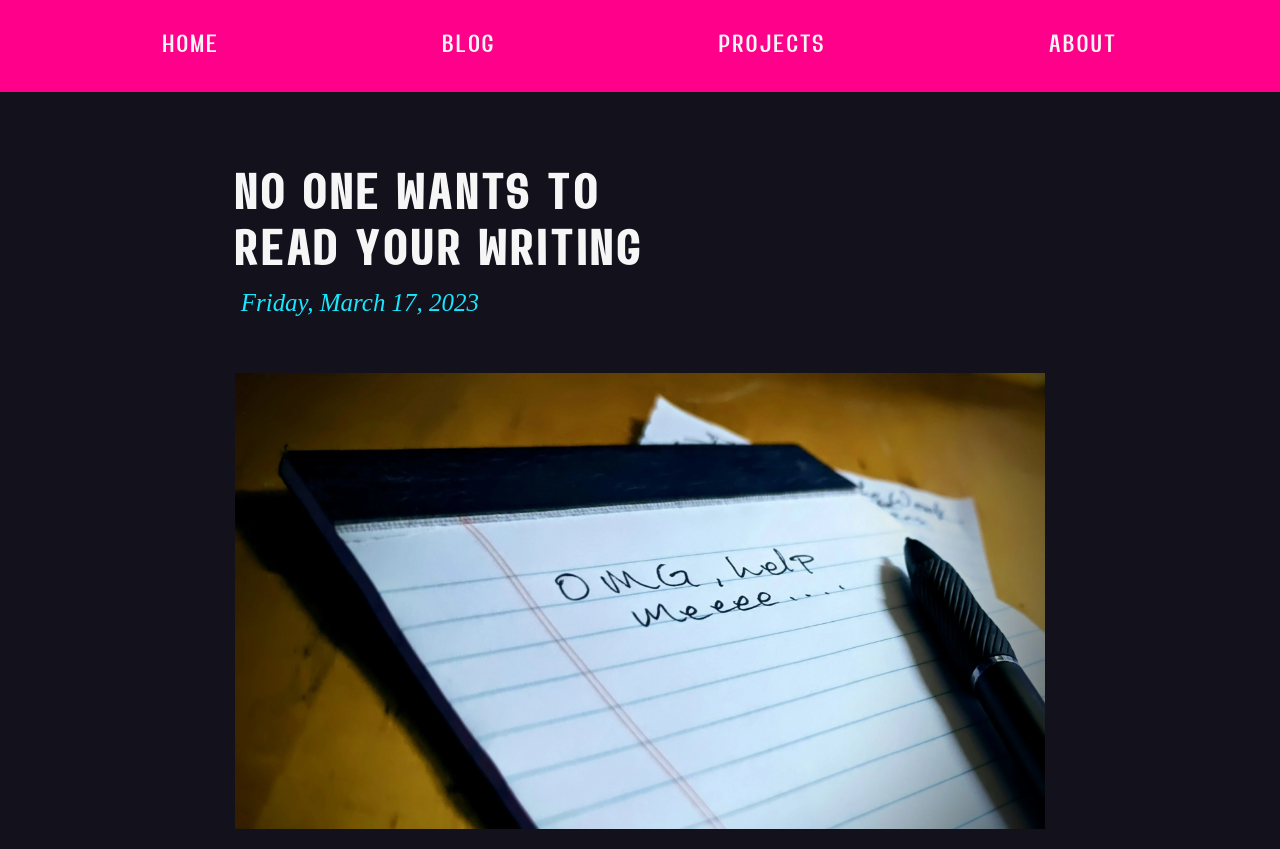
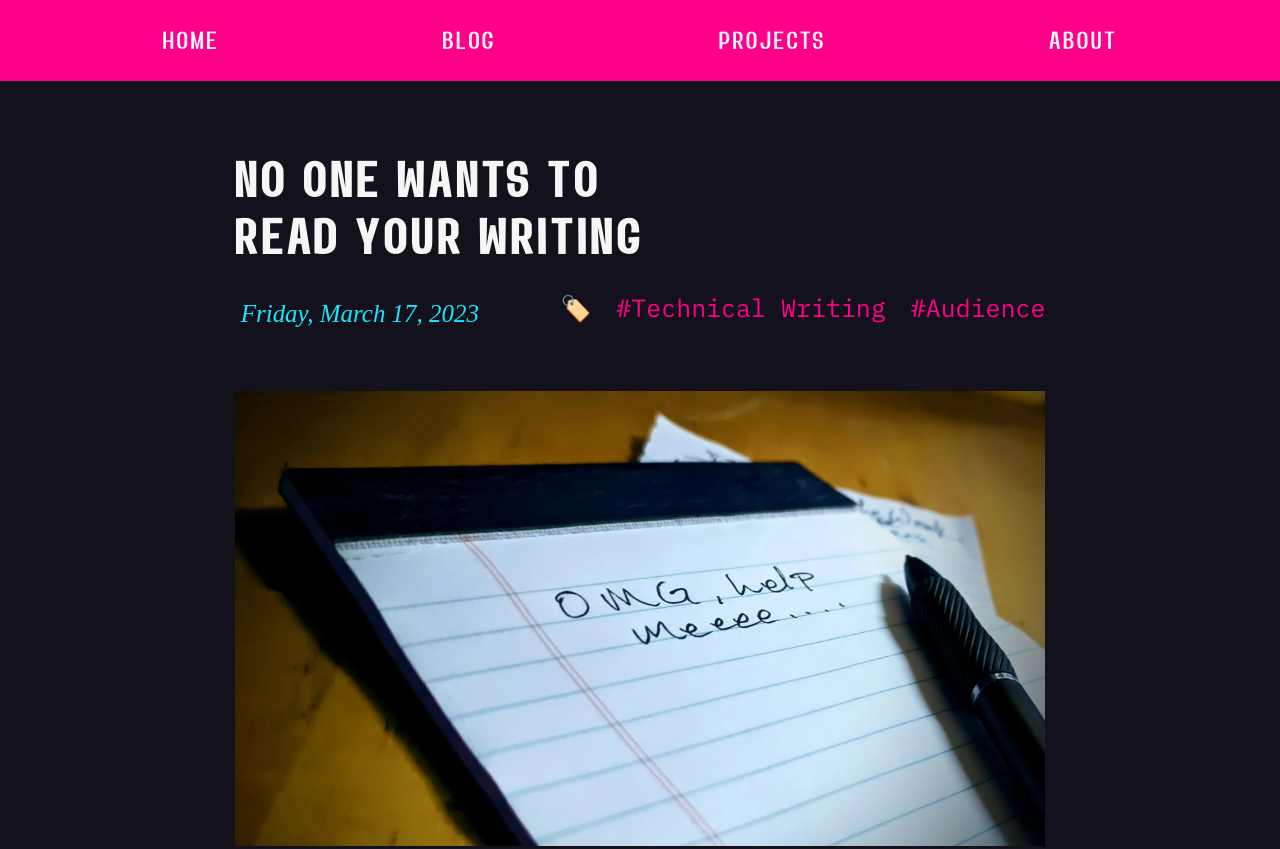
Before and after one commit to nemo-omen/jeffcaldwell.is-astro, an Astro site: page /blog/no-one-wants-to-read-your-writing in a window 1280 px wide. Shown: the top 849 px of the page. Built offline with nearby package versions, Linux system fonts and the light colour scheme; Astro itself is replaced by a stand-in of ours; some packages are replaced by stand-ins of ours.

Commit message:
Add tags

```diff
--- a/src/components/ArticlePreview.astro
+++ b/src/components/ArticlePreview.astro
@@ -25,9 +25,11 @@ const firstClass = isFirst ? 'first' : '';
     </a>
 
     <div class="preview-content">
-      <a href={href}>
-        <h2>{title}</h2>
-      </a>
+      <h2>
+        <a href={href}>
+            {title}
+        </a>
+      </h2>
       <p>{summary} <a href={href}>Read more</a></p>
     </div>
   </article>
@@ -46,6 +48,19 @@ const firstClass = isFirst ? 'first' : '';
     object-fit: cover;
   }
 
+  a {
+    display: inline-block;
+  }
+
+  /* a { */
+  /*   outline-color: var(--transparent); */
+  /*   transotion: outline-color 0.2s ease-in-out; */
+  /* } */
+  /**/
+  /* a:focus { */
+  /*   outline-color: var(--secondary); */
+  /* } */
+
   @media(min-width: 48rem) {
     article {
       grid-template-columns: 2fr 3fr;
--- a/src/components/Header.astro
+++ b/src/components/Header.astro
@@ -49,6 +49,10 @@ const current = Astro.url.pathname;
   }
 
   nav a {
+    display: flex;
+    justify-content: center;
+    align-items: center;
+    line-height: 1;
     font-size: var(--size-0);
     color: currentColor;
     text-decoration-color: transparent;
@@ -58,7 +62,7 @@ const current = Astro.url.pathname;
                 outline-color 0.2s ease-in-out;
     font-family: 'Sunscy';
     letter-spacing: 0.1em;
-    padding: 0 0.25em;
+    padding: 0.25em 0.25em 0 0.25em;
   }
 
   nav a:hover,
--- a/src/content/projects/one.md
+++ b/src/content/projects/one.md
@@ -5,6 +5,7 @@ date: 2023-03-23
 image:
   src: writingfeature
   alt: A nice picture of a grackle
+tags: ['Test', 'Grackle']
 draft: true
 ---
 
--- a/src/css/style.css
+++ b/src/css/style.css
@@ -90,8 +90,6 @@ code {
   font-family: var(--mono) monospace;
 }
 
-
-
 a {
   color: currentColor;
   transition: color 0.2s ease-in-out;
@@ -100,6 +98,7 @@ a {
   text-underline-offset: 0.3ex;
   text-decoration-color: var(--secondary);
   outline-color: transparent;
+  outline-width: 0.3ex;
   transition: text-underline-offset 0.2s ease-in-out,
               text-decoration-color 0.2s ease-in-out,
               outline-color 0.2s ease-in-out;
@@ -111,7 +110,6 @@ a:hover,
 a:focus {
   text-underline-offset: 0.7ex;
   text-decoration-color: transparent;
-  outline-color: var(--secondary);
 }
 
 :focus {
@@ -291,7 +289,10 @@ code:not(pre>code){
   #skip {
     top: 0;
     left: var(--size-1);
-    /* transform: translateX(-50%); */
+    display: flex;
+    justify-content: center;
+    align-items: center;
+    line-height: 1;
     transition: transform 0.3s ease-out;
     font-size: var(--size-500);
     font-family: 'Noto Sans', system-ui, sans-serif;
@@ -299,10 +300,29 @@ code:not(pre>code){
     padding: 0.125em 0.25em;
     background: var(--primary);
     text-decoration: none;
+    overflow: hidden;
   }
 
   #skip:focus {
    transform: translate(0, var(--size-0));
+  }
+
+  .taglist {
+    font-family: var(--mono);
+    display: flex;
+    justify-content: flex-start;
+    gap: 1em;
+  }
+
+  .tag {
+    text-decoration: none;
+    transition: color 0.2s ease-in-out, outline-color 0.2s ease-in-out;
+    color: var(--primary);
+  }
+
+  .tag:hover,
+  .tag:focus {
+    color: var(--secondary);
   }
 
 @media(min-width: 48rem) {
@@ -335,4 +355,13 @@ code:not(pre>code){
   :is(h1, h2, h3) + * {
     --flow-space: var(--size--1);
   }
+
+  .post-meta {
+    display: flex;
+    justify-content: space-between;
+  }
+
+  .taglist {
+    justify-content: flex-end;
+  }
 }
--- a/src/layouts/BlogLayout.astro
+++ b/src/layouts/BlogLayout.astro
@@ -7,14 +7,20 @@ export interface props {
 
 const {data} = Astro.props;
 
-const {title} = data;
+const {title, date, tags} = data;
 ---
 
 <Layout {title}>
   <main id="main">
     <article class="flow blog-post">
       <h1>{title}</h1>
-      <time>{data.date.toLocaleDateString('en-us', {weekday: 'long', month: 'long', day: 'numeric', year: 'numeric'})}</time>
+      <div class="post-meta">
+        <time>{date.toLocaleDateString('en-us', {weekday: 'long', month: 'long', day: 'numeric', year: 'numeric'})}</time>
+        <div class="taglist">
+          <span aria-label="Post tags" title="Post tags">🏷️</span>
+          {tags.map((tag: string) => <a href=`/tags/${tag.toLowerCase()}` class="tag">#{tag}</a>)}
+        </div>
+      </div>
       <slot />
     </article>
   </main>
--- a/src/pages/blog/[...slug].astro
+++ b/src/pages/blog/[...slug].astro
@@ -1,10 +1,7 @@
 ---
-import { Image, Picture} from '@astrojs/image/components';
-import { getImage } from '@astrojs/image';
-// import { getEntryBySlug } from 'astro:content';
+import { Picture} from '@astrojs/image/components';
 import { getCollection } from 'astro:content';
 import type { CollectionEntry } from 'astro:content';
-// import MarkdownPage from '../../layouts/MarkdownPage.astro';
 import BlogLayout from '../../layouts/BlogLayout.astro';
 
 interface Props {
@@ -21,7 +18,7 @@ export async function getStaticPaths() {
 const { entry } = Astro.props;
 // const { slug } = Astro.params;
 // const entry = await getEntryBySlug('blog', slug!);
-const { image, date, summary } = entry!.data;
+const { image } = entry!.data;
 const feature = await import(/* @vite-ignore */`../../assets/images/${image!.src}.webp`);
 
 const { width, height } = feature.default;
--- /dev/null
+++ b/src/pages/tags/[tag].astro
@@ -0,0 +1,46 @@
+---
+import { getCollection } from 'astro:content';
+import Layout from '../../layouts/Layout.astro';
+import  ArticleList from '../../components/ArticleList.astro';
+
+export async function getStaticPaths() {
+  const allPosts = await getCollection('blog').then((collection) => collection.reverse());
+  console.log('allPosts: ', allPosts);
+  const tags: string[] = [];
+
+  allPosts.forEach((post) => {
+      post.data.tags!.forEach((tag: string) => {
+        tags.push(tag.toLowerCase());
+      });
+  });
+
+
+  return Array.from(new Set(tags)).map((tag) => {
+    return {
+      params: { tag },
+      props: {
+        tag,
+        blogposts: allPosts.filter((post) => post.data.tags!.map(tag => tag.toLowerCase()).includes(tag)),
+      },
+    };
+  });
+}
+
+const { tag, blogposts } = Astro.props;
+---
+
+<Layout title=`Jeff Caldwell | ${tag}`>
+  <main class="flow" id="main">
+    <h1>Posts tagged {tag}</h1>
+    <ArticleList articles={blogposts} />
+  </main>
+</Layout>
+
+<style>
+  main {
+    --flow-space: var(--size-6);
+  }
+  h1 {
+    margin-bottom: var(--size-6);
+  }
+</style>
```
